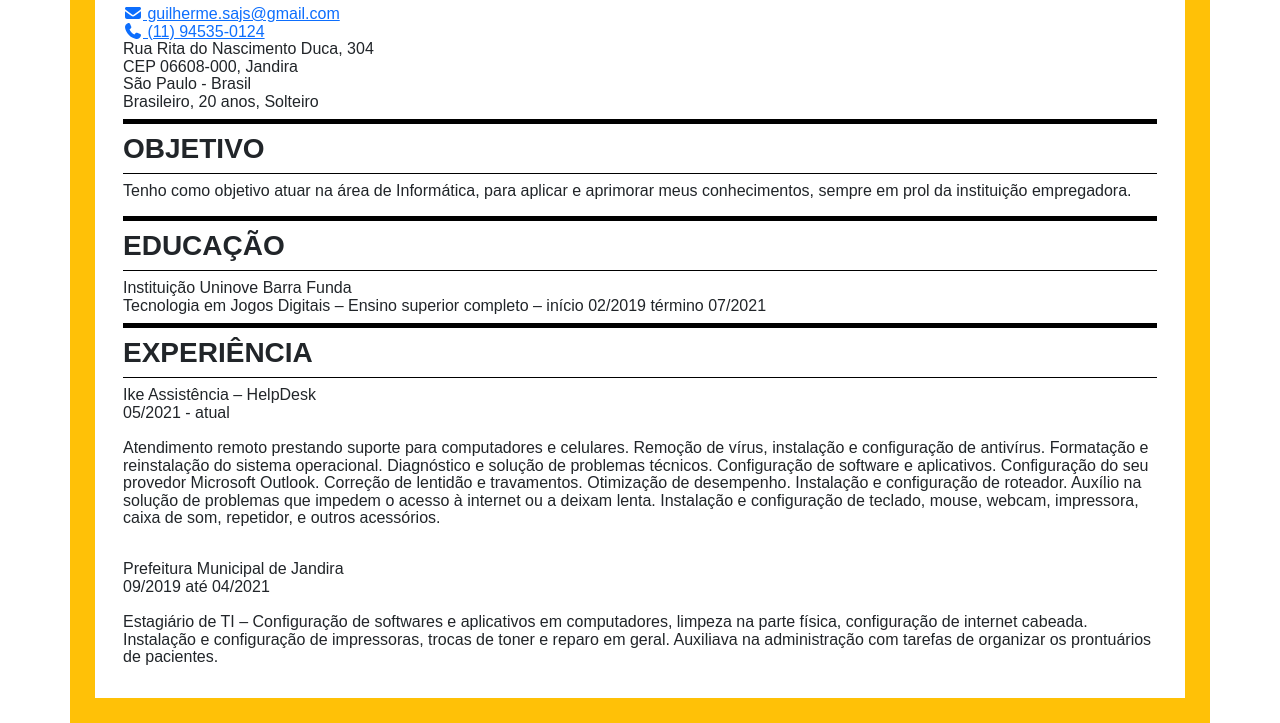
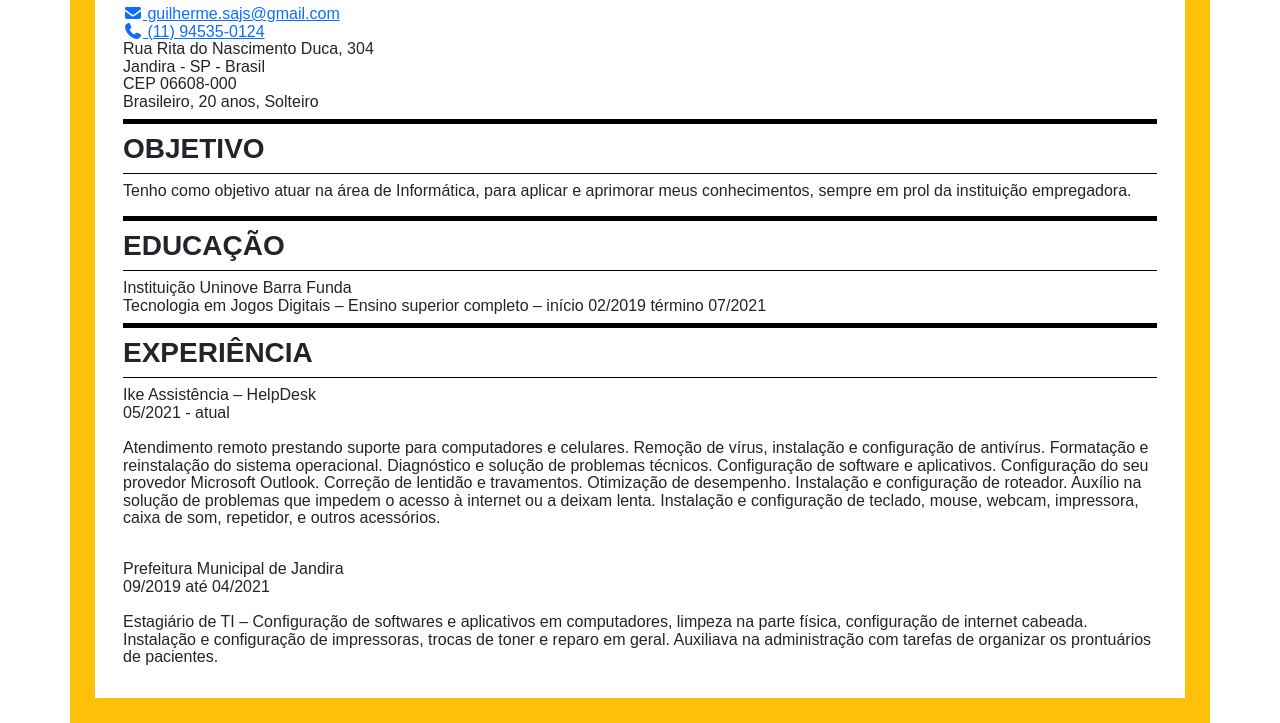
Before and after one commit to johnnysoutodev/project_guilherme-santos, a plain HTML site: page public/index.html in a window 1280 px wide. Shown: the part 92-815 px from the top of the page. Drawn offline with Linux system fonts and the light colour scheme.

Commit message:
Update index.html

```diff
--- a/public/index.html
+++ b/public/index.html
@@ -24,8 +24,8 @@
                                 class="fas fa-envelope"></i> guilherme.sajs@gmail.com</a><br>
                         <a href="tel:+551194535-0124"> <i class="fas fa-phone"></i> (11) 94535-0124</a><br>
                         Rua Rita do Nascimento Duca, 304<br>
-                        CEP 06608-000, Jandira<br>
-                        São Paulo - Brasil<br>
+                        Jandira - SP - Brasil<br>
+                        CEP 06608-000<br>
                         Brasileiro, 20 anos, Solteiro<br>
                     </span>
                     <hr class="st">
```
